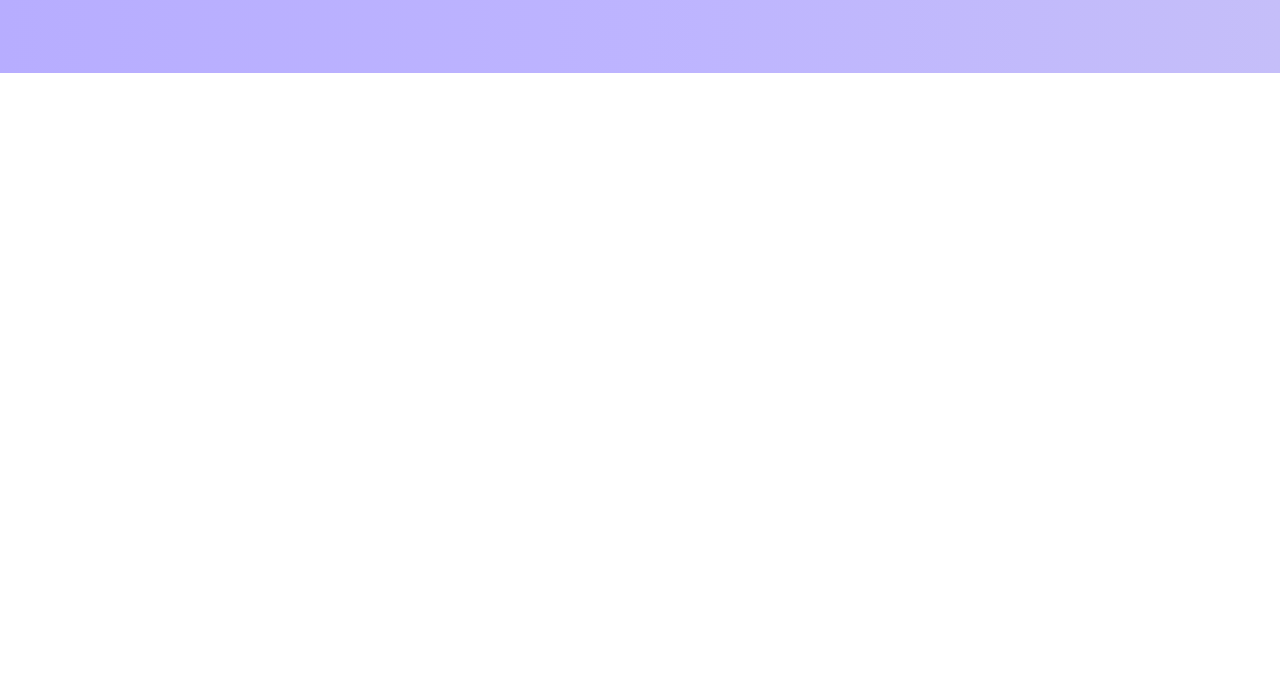
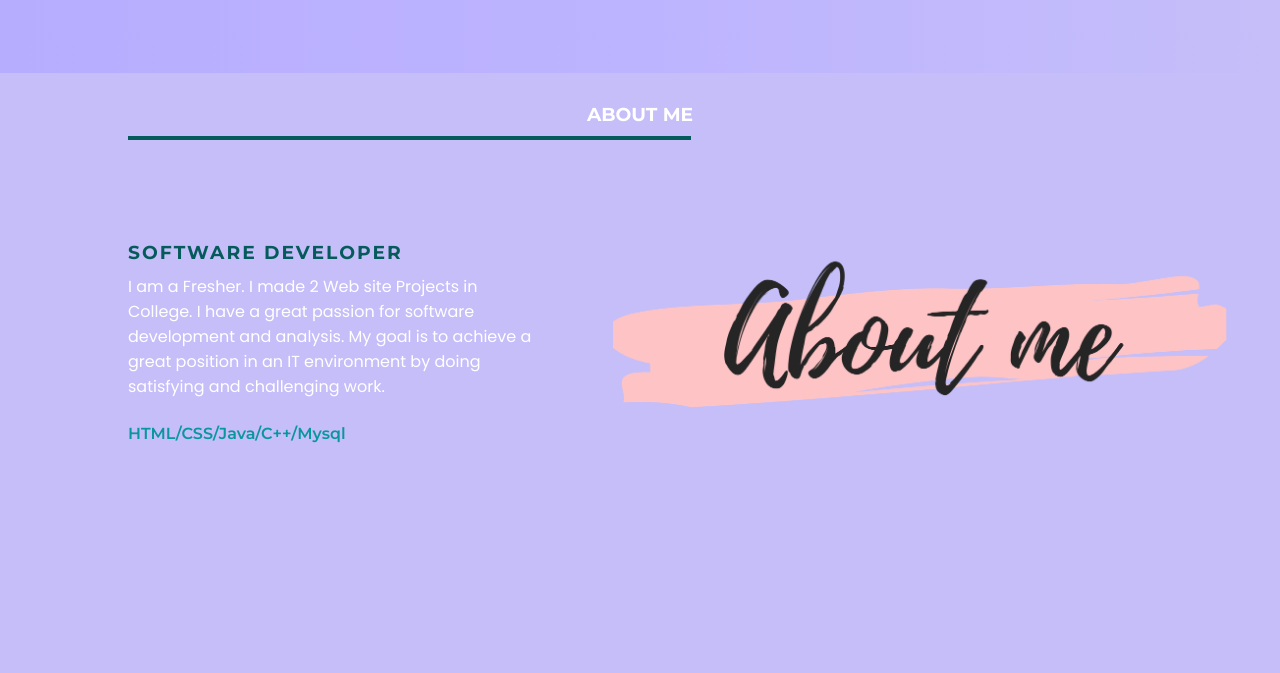
Before and after one commit to Parampreet12/portfolio, a plain HTML site: page index.html in a window 1280 px wide. Shown: the part 729-1402 px from the top of the page. Before the commit the page ends 802 px from the top, so only its background shows below. Drawn offline with Linux system fonts and the light colour scheme.

Commit message:
About-Me-Sec

```diff
--- a/index.html
+++ b/index.html
@@ -17,7 +17,7 @@
                     <ul class="flex f-w-600">
                         <li><a href="#">Home</a></li>
                         <li><a href="#">About</a></li>
-                        <li><a href="#">Portfolio</a></li>
+                        <li><a href="#">Projects</a></li>
                         <li><a href="#">Experience</a></li>
                         <li><a href="#">Contact</a></li>
                     </ul>
@@ -40,5 +40,26 @@
             </div>
         </div>
     </header>
+    <!-- About Section -->
+    <section class="about-me-sec">
+        <div class="about-sec layout">
+            <h3 class="uppercase pd-t-30 text-center">About Me</h3>
+            <hr class="w55 my-t-10">
+            <div class="about-content flex justify-center align-center">
+                <div class="left flex2">
+                    <h3 class="uppercase letter-spacing2"><span>Software Developer</span></h3>
+                    <p class="my-t-10">I am a Fresher. I made 2 Web site Projects in College.
+                        I have a great passion for software development and analysis.
+                        My goal is to achieve a great position in an IT environment by doing satisfying and challenging work. </p>
+                        <ul>
+                            <li><Span class="f-w-600">HTML/CSS/Java/C++/Mysql</Span></li>
+                        </ul>
+                </div>
+                <div class="right flex3">
+                    <img src="asset/about-me.png" alt="about-me">
+                </div>
+            </div>
+        </div>
+    </section>
 </body>
 </html>
--- a/style.css
+++ b/style.css
@@ -103,3 +103,25 @@ h4, p{
     top: 120px;
     right: 10px;
 }
+.about-me-sec{
+    min-height: 75vh;
+    background-color: #c5bef9;
+    color: var(--primary-color);
+}
+
+.about-me-sec hr{
+    border: 2px solid #055b5c;
+    margin-bottom: 2rem;
+}
+.about-content img{
+    width: 100%;
+   margin-left: 75px;
+}
+.about-content ul{
+    margin-top: 25px;
+    margin-bottom: 10px;
+}
+
+.about-content ul span{
+    color: #08979d;
+}
--- a/stylesheet.css
+++ b/stylesheet.css
@@ -54,3 +54,15 @@
 .pd-t-30{
     padding-top: 30px;
 }
+.w55{
+    width: 55%;
+}
+
+.text-center{
+    text-align: center;
+}
+
+
+.pd-30{
+    padding: 30px;
+}
```
Also changed, not shown: asset/about-me.png (added), 1 other file.
